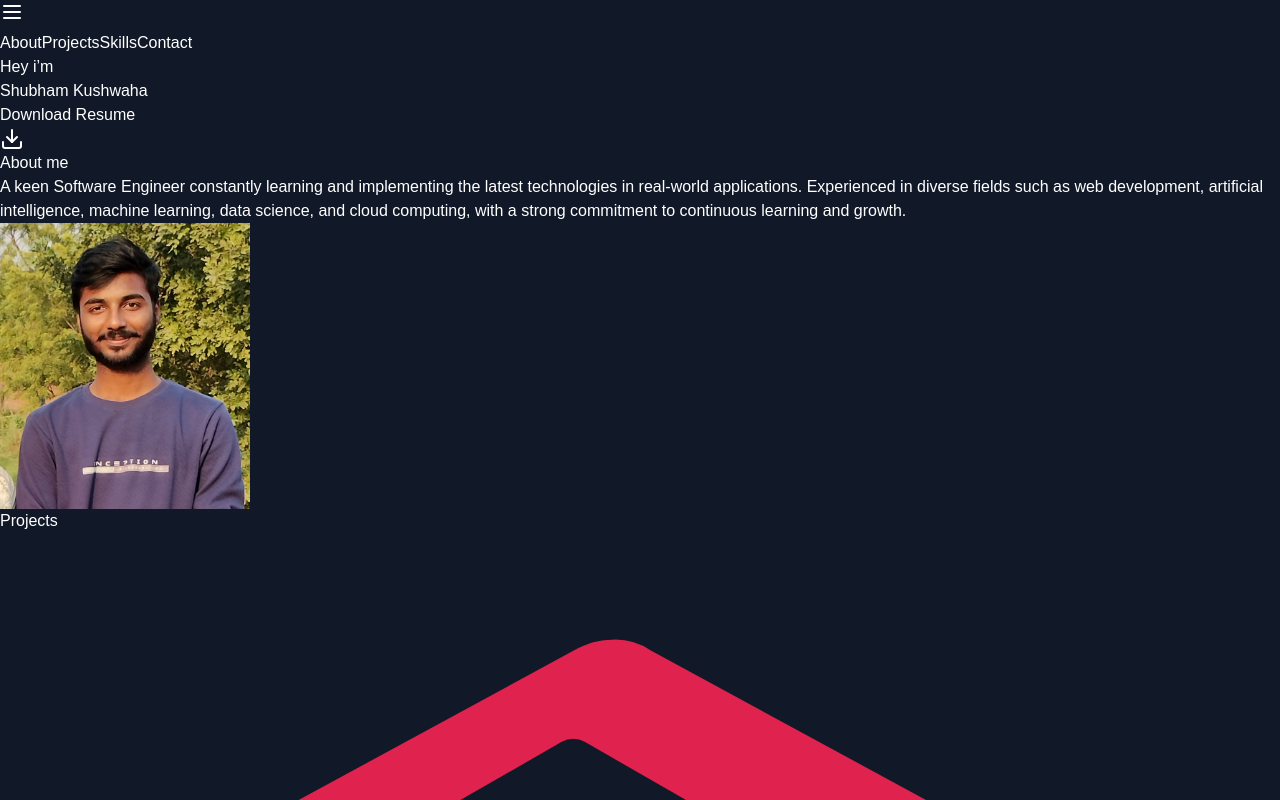
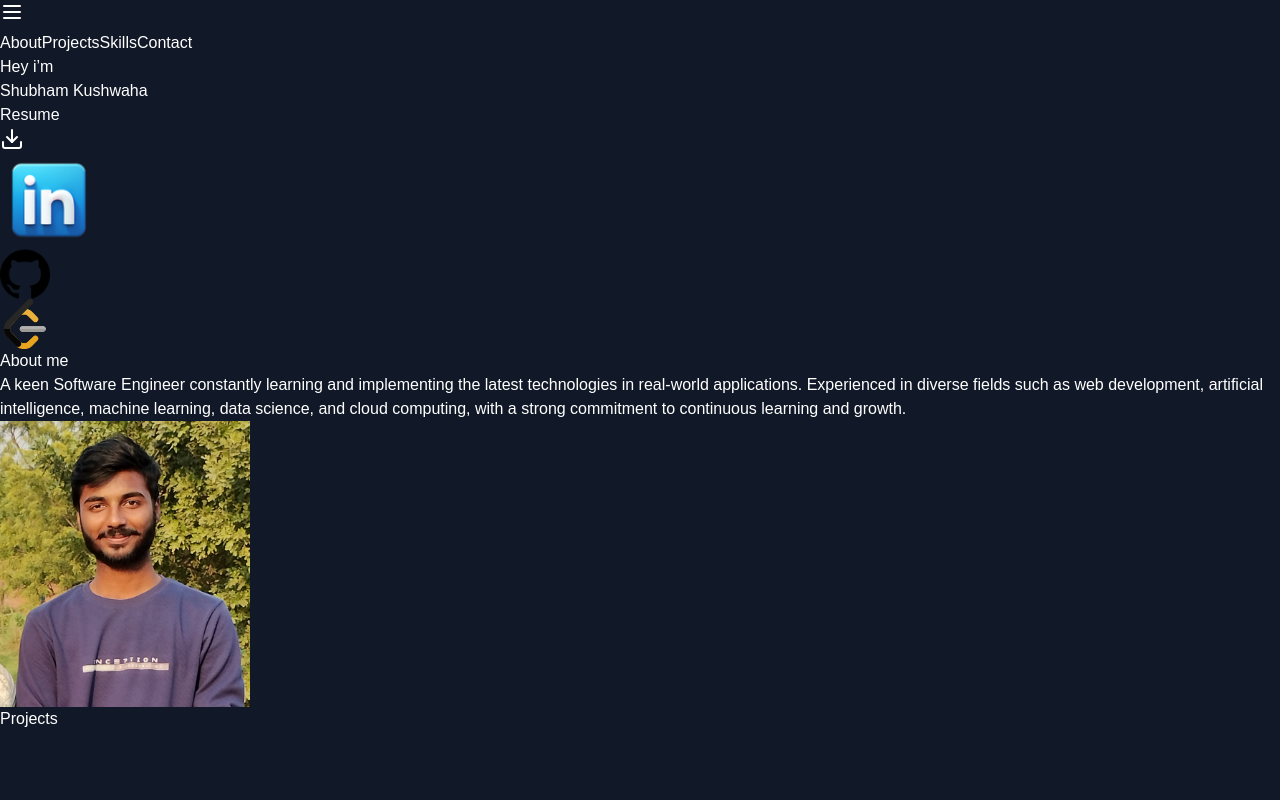
Before and after one commit to shubham3k/portfolio, a Next.js app: page / in a window 1280 px wide. Shown: the top 800 px of the page. Built offline with nearby package versions, Linux system fonts and the light colour scheme.

Commit message:
added icons for socials at top

```diff
--- a/src/app/sections/hero-section.tsx
+++ b/src/app/sections/hero-section.tsx
@@ -2,6 +2,7 @@
 
 import { motion } from 'framer-motion'
 import { Download } from 'lucide-react'
+import Image from 'next/image'
 
 export function HeroSection() {
   return (
@@ -29,21 +30,58 @@ export function HeroSection() {
           animate={{ opacity: 1, y: 0 }}
           transition={{ duration: 0.5, delay: 0.2 }}
         >
-          {/* <a
-            href="#contact"
-            className="px-6 py-3 rounded-full bg-emerald-500 text-white font-semibold flex items-center justify-center hover:bg-emerald-600 transition-colors group"
-          >
-            Let's Talk
-            <ArrowRight className="ml-2 h-5 w-5 group-hover:translate-x-1 transition-transform" />
-          </a> */}
           <a
             href="https://drive.google.com/file/d/1tfL24Fwuisy-luKypFJK99poubcSCNIX/view?usp=sharing"
             download
             className="px-6 py-3 rounded-full bg-gray-800 text-white font-semibold flex items-center justify-center hover:bg-gray-700 transition-colors"
           >
-            Download Resume
+            Resume
             <Download className="ml-2 h-5 w-5" />
           </a>
+          <div className="flex space-x-4 items-center">
+            <a
+              href="https://www.linkedin.com/in/shubham-kushwaha-bb1712251/"
+              target="_blank"
+              rel="noopener noreferrer"
+              className="transition-transform hover:scale-110"
+            >
+              <Image
+                src="/data/linkedin01.png"
+                alt="LinkedIn"
+                width={98}
+                height={98}
+                className="w-8 h-8 sm:w-10 sm:h-10"
+              />
+            </a>
+            <a
+              href="https://github.com/shubham3k"
+              target="_blank"
+              rel="noopener noreferrer"
+              className="transition-transform hover:scale-110"
+            >
+              <Image
+                src="/data/github.png"
+                alt="GitHub"
+                width={50}
+                height={50}
+                className="w-8 h-8 sm:w-10 sm:h-10"
+              />
+            </a>
+            <a
+              href="https://leetcode.com/shubham_3k/"
+              target="_blank"
+              rel="noopener noreferrer"
+              className="transition-transform hover:scale-110"
+            >
+              <Image
+                src="/data/leetcode01.png"
+                alt="LeetCode"
+                width={50}
+                height={50}
+                className="w-8 h-8 sm:w-10 sm:h-10"
+              />
+            </a>
+          </div>
         </motion.div>
       </div>
     </section>
```
